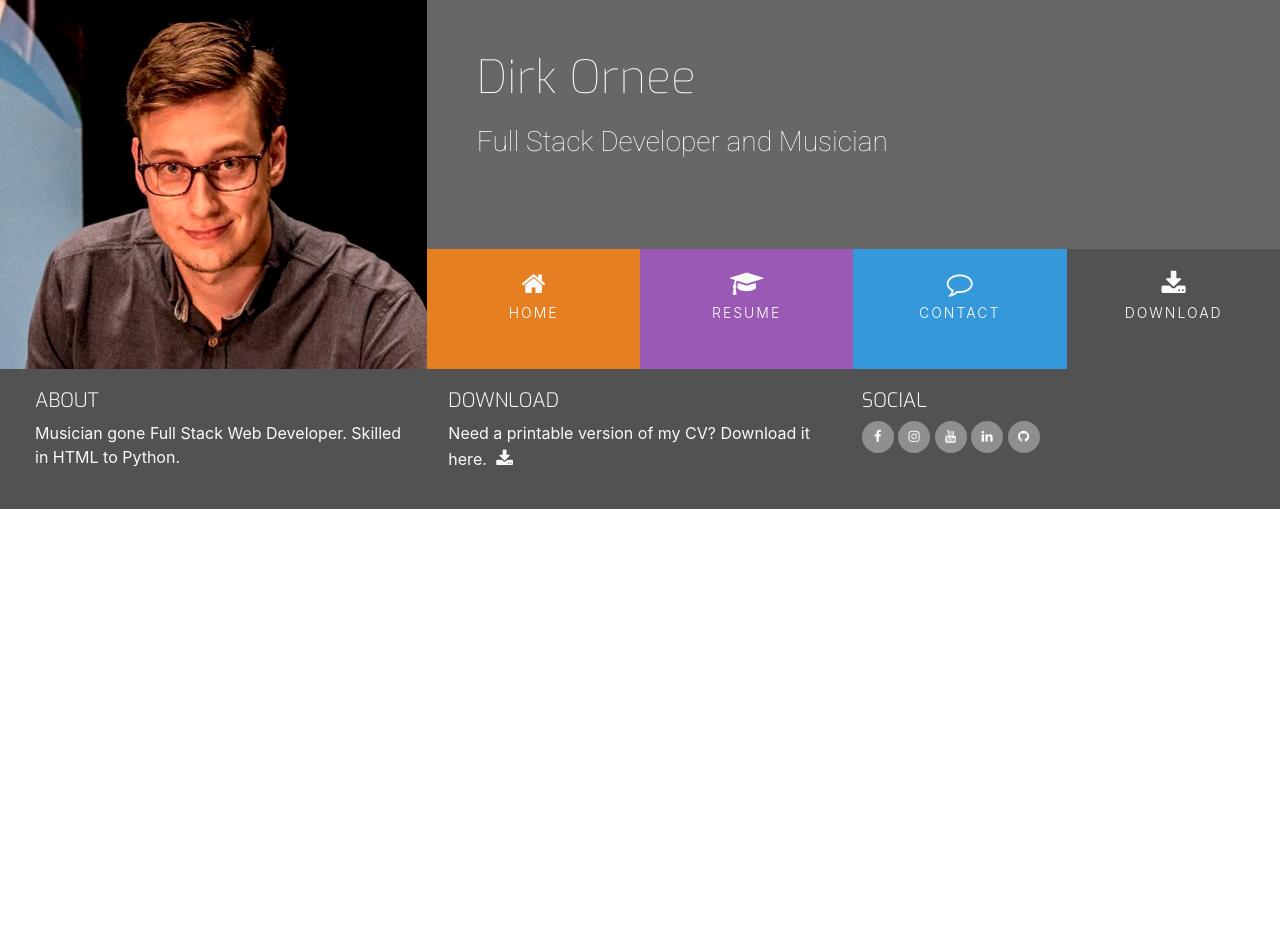
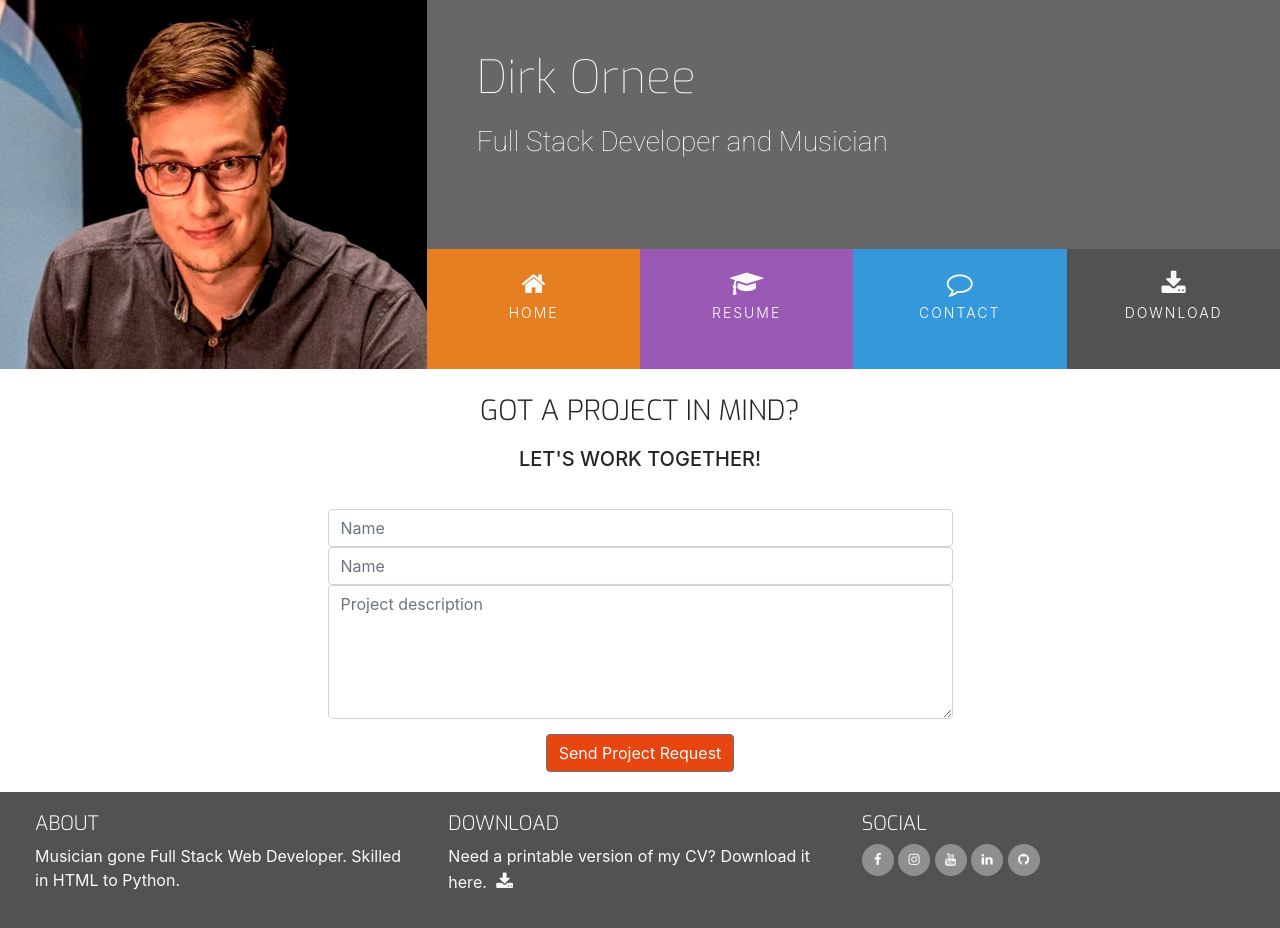
Before and after one commit to DOdrums/UCD-resume, a plain HTML site: page contact.html in a window 1280 px wide. Before the commit the page ends 800 px from the top, so only its background shows below. Drawn offline with nearby package versions, Linux system fonts and the light colour scheme.

Commit message:
add header and form to contact.html page

```diff
--- a/assets/css/style.css
+++ b/assets/css/style.css
@@ -16,6 +16,10 @@
 
 .bg-color-work-history {
     background-color: #9b59b6;
+}
+
+.bg-color-contact {
+    background-color: #fff;
 }
 
 .ui-menu-color-home {
@@ -335,3 +339,36 @@ footer {
 .history-items {
     margin-bottom: 30px;
 }
+
+/* --------------------------------------------- Contact Form*/
+
+.contact-heading {
+    font-family: "Exo", sans-serif;
+    font-weight: 300;
+    margin-top: 25px;
+    margin-bottom: 20px;
+}
+
+.center-form {
+    padding-top: 10px;
+    margin: 0 auto;
+    max-width: 70%;
+}
+
+button[type="submit"] {
+    margin-top: 15px;
+    margin-bottom: 20px;
+    color: #fafafa;
+    background-color: #e84610;
+}
+
+/* --------------------------------------------- Media Queries*/
+
+@media(min-width: 992px) {
+    .center-form {
+        padding-top: 30px;
+        min-height: 240px;
+        margin: 0 auto;
+        max-width: 50%;
+    }
+}
--- a/contact.html
+++ b/contact.html
@@ -32,15 +32,15 @@
                     <div class="col">
                         <ul id="nav" class="list-inline menucontainer">
                             <li class="col-6 col-sm-3 ui-menu-color-home list-inline-item menuitem">
-                                <a href="#" class="hvr-sweep-to-bottom"><i class="fa fa-home"
+                                <a href="index.html" class="hvr-sweep-to-bottom"><i class="fa fa-home"
                                         aria-hidden="true"></i><span>Home</span></a>
                             </li>
                             <li class="col-6 col-sm-3 ui-menu-color-resume list-inline-item menuitem">
-                                <a href="#" class="hvr-sweep-to-bottom"><i class="fa fa-graduation-cap"
+                                <a href="resume.html" class="hvr-sweep-to-bottom"><i class="fa fa-graduation-cap"
                                         aria-hidden="true"></i><span>Resume</span></a>
                             </li>
                             <li class="col-6 col-sm-3 ui-menu-color-contact list-inline-item menuitem">
-                                <a href="#" class="hvr-sweep-to-bottom"><i class="fa fa-comment-o"
+                                <a href="contact.html" class="hvr-sweep-to-bottom"><i class="fa fa-comment-o"
                                         aria-hidden="true"></i><span>Contact</span></a>
                             </li>
                             <li class="col-6 col-sm-3 ui-menu-color-download list-inline-item menuitem">
@@ -53,7 +53,26 @@
             </div>
         </div>
     </header>
-    <section>
+    <section class="container-fluid">
+        <div class="row bg-color-contact">
+            <div class="col">
+                <h3 class="contact-heading uppercase text-center">Got a project in mind?</h3>
+                <h5 class="uppercase text-center">Let's work together!</h5>
+
+                <div class="center-form">
+                    <form>
+                        <input type="text" name="name" id="fullname" class="form-control" placeholder="Name" required>
+                        <input type="email" name="email" id="emailaddress" class="form-control" placeholder="Name" required>
+                        <textarea name="projectsummary" id="projectsummary" class="form-control" placeholder="Project description" rows="5" required></textarea>
+                        <div class="form-row text-center">
+                            <div class="col">
+                                <button type="submit" class="btn btn-secondary">Send Project Request</button>
+                            </div>
+                        </div>
+                    </form>
+                </div>
+            </div>
+        </div>
 
     </section>
     <footer class="container-fluid">
```
Also changed, not shown: index.html (+1 -1 lines), resume.html (+1 -1 lines).
